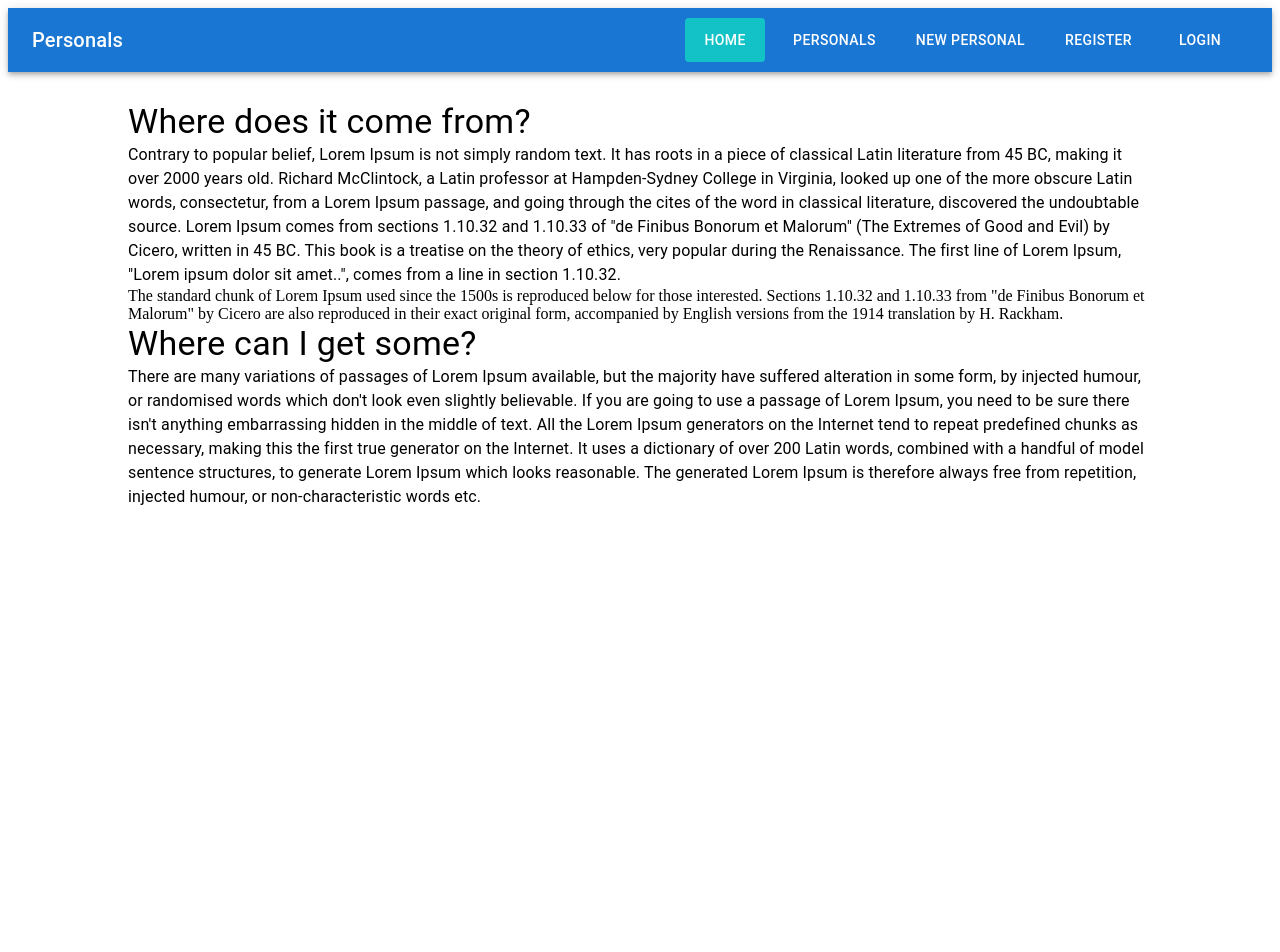
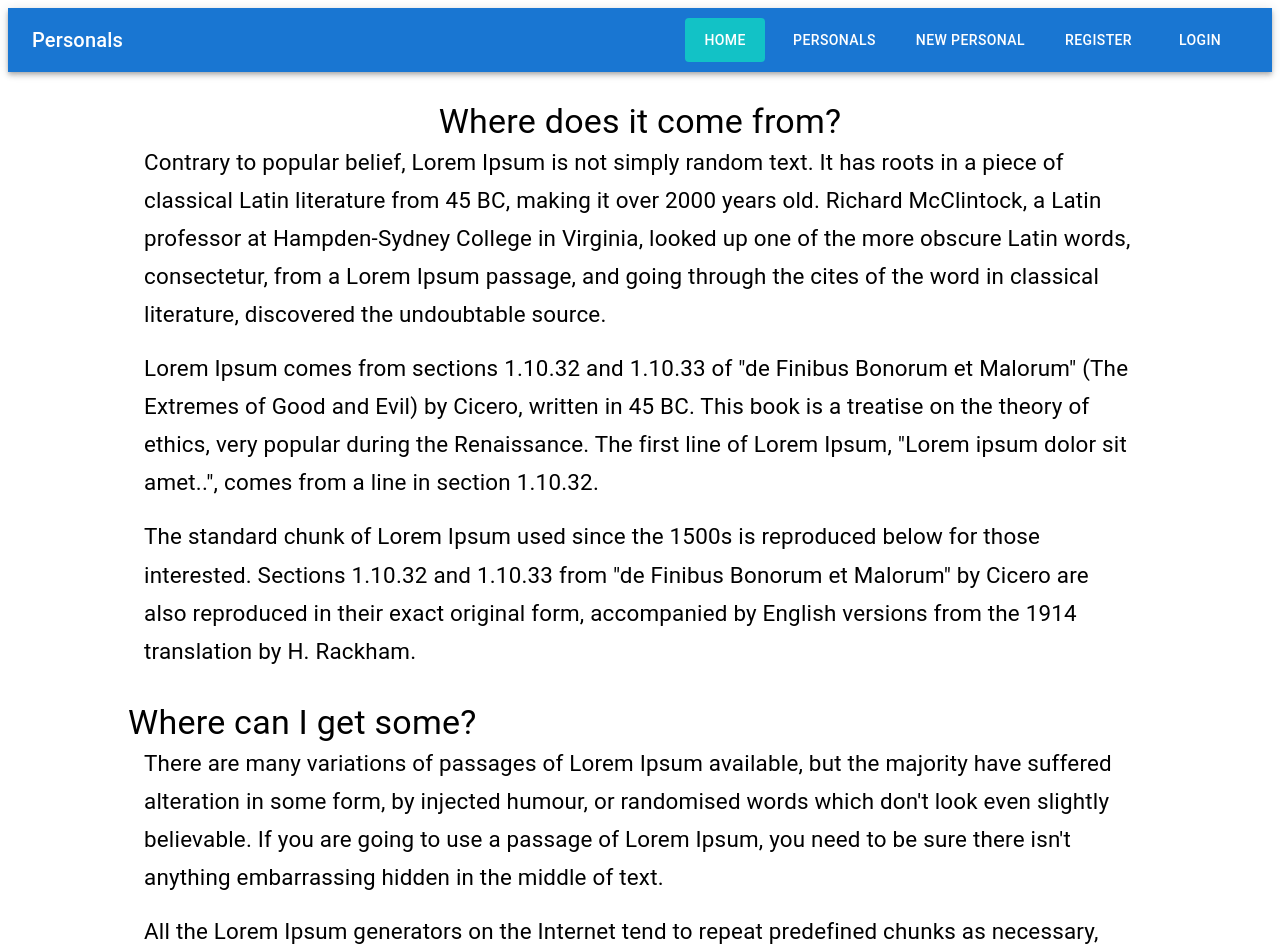
Before and after one commit to IamNuru/personals, a React (Create React App) app: page / in a window 1280 px wide. Shown: the top 952 px of the page. Before the commit the page ends 800 px from the top, so only its background shows below. Built offline with nearby package versions, Linux system fonts and the light colour scheme; the HTML template or start-up script is replaced by a standard one.

Commit message:
few styles changesd

```diff
--- a/src/components/Navbar.js
+++ b/src/components/Navbar.js
@@ -68,7 +68,7 @@ const Navbar = (props) => {
                 </Link>
                 {
                     loggedIn ?
-                        <Button sx={{ mx: 1 }} variant="contained" onClick={logUserOut}>
+                        <Button sx={{ mt:4 }} variant="contained" onClick={logUserOut}>
                             Logout
                         </Button>
                         : <>
--- a/src/pages/Home.js
+++ b/src/pages/Home.js
@@ -4,14 +4,25 @@ import { Box, Typography } from '@mui/material'
 const Home = () => {
   return (
     <Box>
-      <Typography variant='h4'> Where does it come from? </Typography>
-      <Typography>
-        Contrary to popular belief, Lorem Ipsum is not simply random text. It has roots in a piece of classical Latin literature from 45 BC, making it over 2000 years old. Richard McClintock, a Latin professor at Hampden-Sydney College in Virginia, looked up one of the more obscure Latin words, consectetur, from a Lorem Ipsum passage, and going through the cites of the word in classical literature, discovered the undoubtable source. Lorem Ipsum comes from sections 1.10.32 and 1.10.33 of "de Finibus Bonorum et Malorum" (The Extremes of Good and Evil) by Cicero, written in 45 BC. This book is a treatise on the theory of ethics, very popular during the Renaissance. The first line of Lorem Ipsum, "Lorem ipsum dolor sit amet..", comes from a line in section 1.10.32.
+      <Typography variant='h4' sx={{ textAlign: 'center' }}> Where does it come from? </Typography>
+      <Typography sx={{ mb: 2, lineHeight: 1.7, fontSize:'1.4rem', mx:{xs:2} }}>
+        Contrary to popular belief, Lorem Ipsum is not simply random text. It has roots in a piece of classical Latin literature from 45 BC, making it over 2000 years old. Richard McClintock, a Latin professor at Hampden-Sydney College in Virginia, looked up one of the more obscure Latin words, consectetur, from a Lorem Ipsum passage, and going through the cites of the word in classical literature, discovered the undoubtable source.
       </Typography>
-      The standard chunk of Lorem Ipsum used since the 1500s is reproduced below for those interested. Sections 1.10.32 and 1.10.33 from "de Finibus Bonorum et Malorum" by Cicero are also reproduced in their exact original form, accompanied by English versions from the 1914 translation by H. Rackham.
-      <Typography variant='h4'> Where can I get some?</Typography>
-      <Typography>
-        There are many variations of passages of Lorem Ipsum available, but the majority have suffered alteration in some form, by injected humour, or randomised words which don't look even slightly believable. If you are going to use a passage of Lorem Ipsum, you need to be sure there isn't anything embarrassing hidden in the middle of text. All the Lorem Ipsum generators on the Internet tend to repeat predefined chunks as necessary, making this the first true generator on the Internet. It uses a dictionary of over 200 Latin words, combined with a handful of model sentence structures, to generate Lorem Ipsum which looks reasonable. The generated Lorem Ipsum is therefore always free from repetition, injected humour, or non-characteristic words etc.
+
+      <Typography sx={{ mb: 2, lineHeight: 1.7, fontSize:'1.4rem', mx:{xs:2} }}>
+        Lorem Ipsum comes from sections 1.10.32 and 1.10.33 of "de Finibus Bonorum et Malorum" (The Extremes of Good and Evil) by Cicero, written in 45 BC. This book is a treatise on the theory of ethics, very popular during the Renaissance. The first line of Lorem Ipsum, "Lorem ipsum dolor sit amet..", comes from a line in section 1.10.32.
+      </Typography>
+
+      <Typography sx={{ mb: 2, lineHeight: 1.7, fontSize:'1.4rem', mx:{xs:2} }}>
+        The standard chunk of Lorem Ipsum used since the 1500s is reproduced below for those interested. Sections 1.10.32 and 1.10.33 from "de Finibus Bonorum et Malorum" by Cicero are also reproduced in their exact original form, accompanied by English versions from the 1914 translation by H. Rackham.
+      </Typography>
+
+      <Typography variant='h4' sx={{mt:4}}> Where can I get some?</Typography>
+      <Typography sx={{ mb: 2, lineHeight: 1.7, fontSize:'1.4rem', mx:{xs:2} }}>
+        There are many variations of passages of Lorem Ipsum available, but the majority have suffered alteration in some form, by injected humour, or randomised words which don't look even slightly believable. If you are going to use a passage of Lorem Ipsum, you need to be sure there isn't anything embarrassing hidden in the middle of text.
+        </Typography>
+        <Typography sx={{ mb: 2, lineHeight: 1.7, fontSize:'1.4rem', mx:{xs:2} }}>
+        All the Lorem Ipsum generators on the Internet tend to repeat predefined chunks as necessary, making this the first true generator on the Internet. It uses a dictionary of over 200 Latin words, combined with a handful of model sentence structures, to generate Lorem Ipsum which looks reasonable. The generated Lorem Ipsum is therefore always free from repetition, injected humour, or non-characteristic words etc.
       </Typography>
     </Box>
   )
--- a/src/pages/VerifyOtp.js
+++ b/src/pages/VerifyOtp.js
@@ -1,4 +1,5 @@
-import React, { useState } from 'react'
+import React, { useEffect, useState } from 'react'
+import { useNavigate } from 'react-router-dom'
 import OtpInput from 'react18-input-otp';
 import Page from '../components/Page'
 
@@ -9,15 +10,30 @@ import SecurityIcon from '@mui/icons-material/Security';
 const VerifyOtp = () => {
     const [otpVal, setOtpVal] = useState('')
     const [loading, setLoading] = useState(false)
+    const [success, setSuccess] = useState(false)
+    const navigate = useNavigate()
 
     const handleChange = (e) => {
         setOtpVal(e)
         if (e.length > 5) {
             setLoading(true)
+            setTimeout(() => {
+                setLoading(false)
+                setSuccess(true)
+            }, 3000);
         } else {
             setLoading(false)
         }
     }
+
+    useEffect(() => {
+      if(success){
+        navigate('/')
+      }
+
+      //eslint-disable-next-line
+    }, [success])
+
 
 
     return (
@@ -38,6 +54,7 @@ const VerifyOtp = () => {
                         separator={<span>-</span>}
                         isInputNum
                         shouldAutoFocus
+                        isDisabled={loading}
                     />
 
                     {
--- a/src/styles/personalStyle.css
+++ b/src/styles/personalStyle.css
@@ -1,8 +1,8 @@
 .label {
     color: #6B6C6C;
     font-family: Roboto, Helvetica, Arial, sans-serif;
-    font-weight: 100;
-    font-size: 1rem;
+    font-weight: 400;
+    font-size: 1.2rem;
     letter-spacing: 0.00938em;
     padding: 0px;
     display: block;
```
